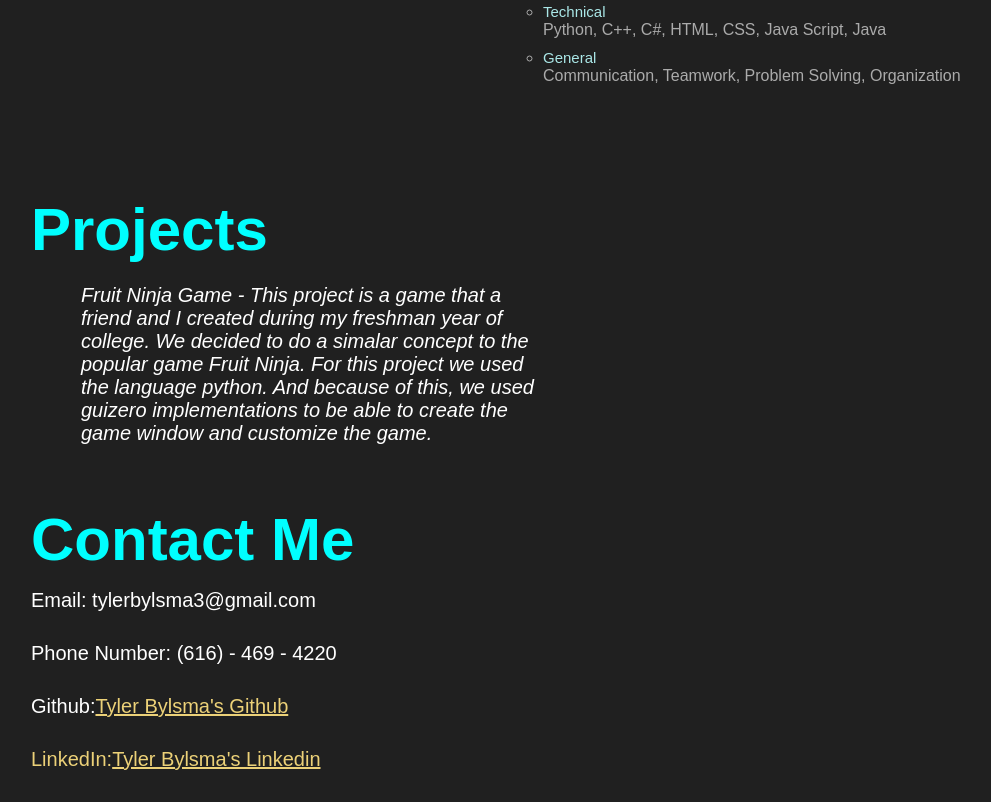
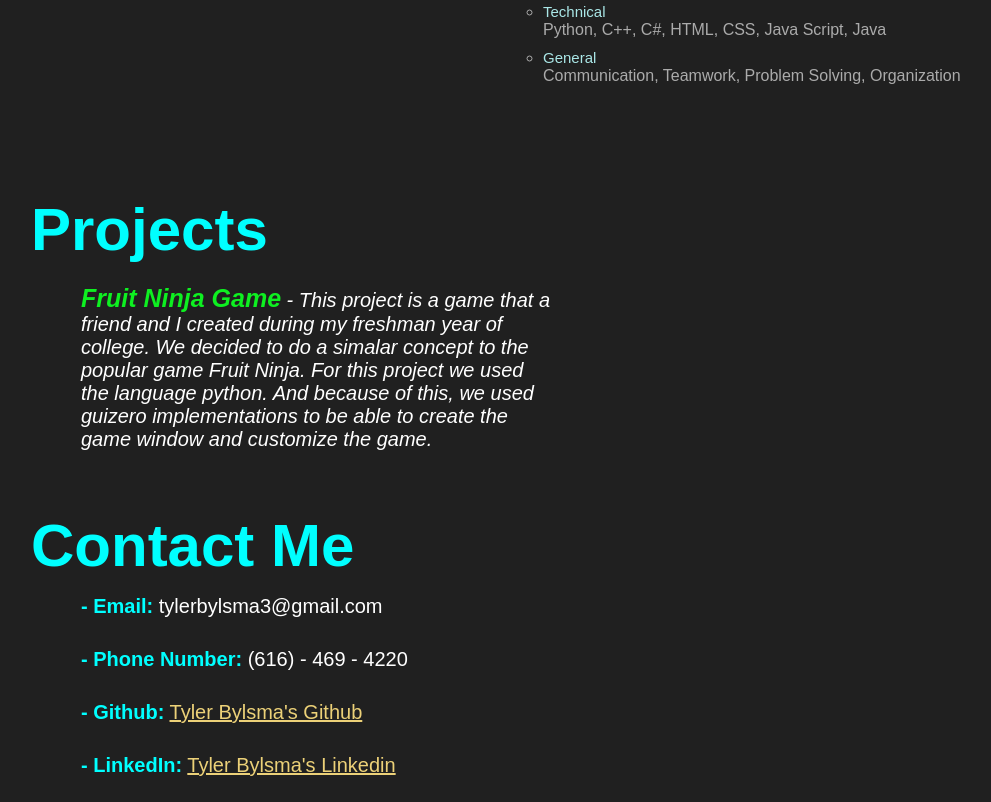
Before and after one commit to tylerbylsma/PersonalPortfolioWebsite, a plain HTML site: page index.html in a window 1280 px wide. Shown: the part 1238-2040 px from the top of the page, without its empty margins (97-1088 px from the left). Drawn offline with Linux system fonts and the light colour scheme.

Commit message:
Update index.html

```diff
--- a/index.html
+++ b/index.html
@@ -25,6 +25,7 @@
     </div>
 </div>
 <!-- ------------about---------- -->
+
 <div id="about">
     <div class="container">
         <div class="row">
@@ -72,11 +73,10 @@
 <div id="projects">
     <div class="container">
         <h1 class="sub-title">Projects</h1>
-        <p class="sub-title-description"> Fruit Ninja Game - This project is a game that a friend and I created during my freshman year of college.
+        <p class="sub-title-description"> <strong>Fruit Ninja Game</strong> - This project is a game that a friend and I created during my freshman year of college.
             We decided to do a simalar concept to the popular game Fruit Ninja. For this project we used the language python.
             And because of this, we used guizero implementations to be able to create the game window and customize the game.
-
- </p>
+        </p>
         <div class="project-list">
             <div class="project">
             </div>
@@ -91,10 +91,10 @@
         <div class="row">
             <div class="contact-left">
                 <h1 class="sub-title">Contact Me</h1>
-                <p>Email: tylerbylsma3@gmail.com</p>
-                <p>Phone Number: (616) - 469 - 4220</p>
-                <p>Github:<a href="https://github.com/tylerbylsma">Tyler Bylsma's Github<a>  </p>
-                <p>LinkedIn:<a href="https://www.linkedin.com/in/tyler-bylsma-88997728b/">Tyler Bylsma's Linkedin</a> </p>
+                <p><strong>- Email:</strong> tylerbylsma3@gmail.com</p>
+                <p><strong>- Phone Number:</strong> (616) - 469 - 4220</p>
+                <p><strong>- Github:</strong> <a href="https://github.com/tylerbylsma"> Tyler Bylsma's Github</a>  </p>
+                <p><strong>- LinkedIn:</strong> <a href="https://www.linkedin.com/in/tyler-bylsma-88997728b/"> Tyler Bylsma's Linkedin</a> </p>
             </div>
             <div class="contact-right"></div>
         </div>
```
